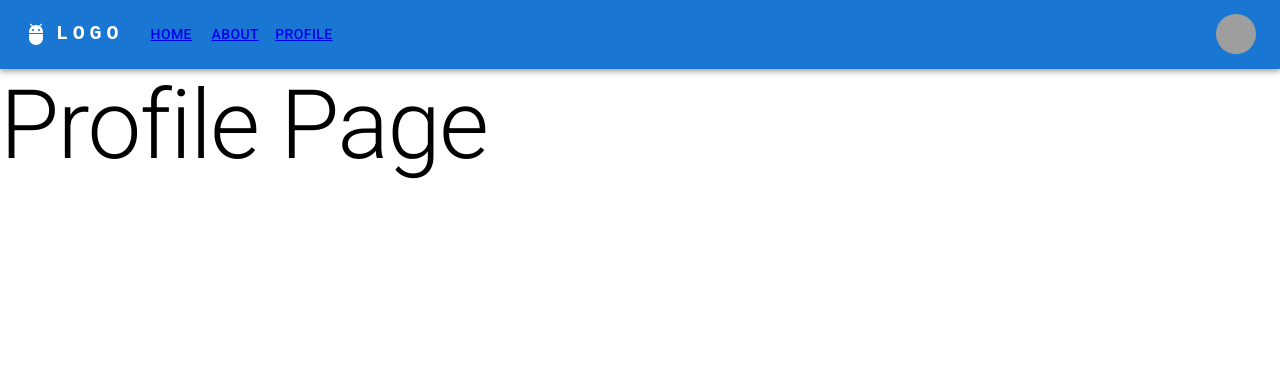
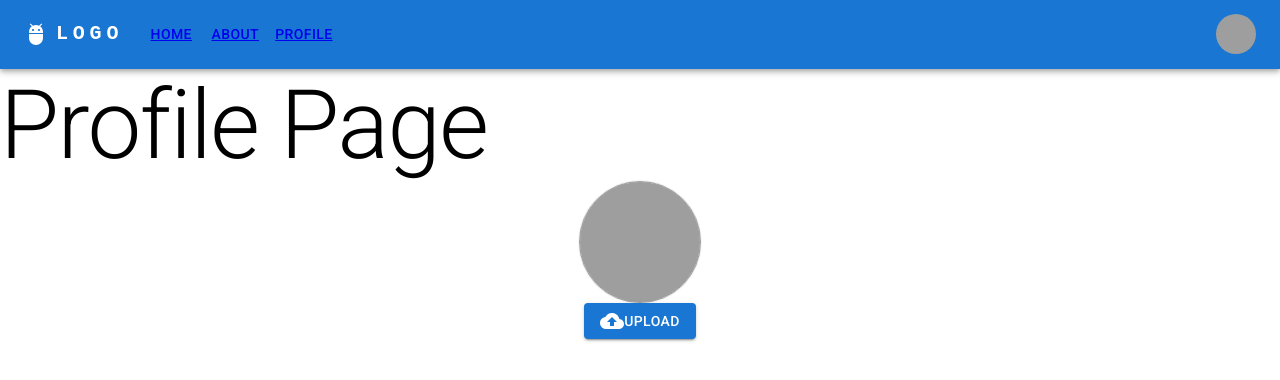
Before and after one commit to jakji93/airon-fitness, a React (Create React App) app in the folder client/: page /profile in a window 1280 px wide. Shown: the top 380 px of the page. Built offline with nearby package versions, Linux system fonts and the light colour scheme; grey boxes are pictures that could not be loaded.

Commit message:
feat: profile upload component

```diff
--- /dev/null
+++ b/client/src/components/Profile/AvatarUpload.jsx
@@ -0,0 +1,90 @@
+import React, { createRef, useState } from 'react';
+import {
+  Avatar, Box, Button, styled,
+} from '@mui/material';
+import {
+  CloudUpload as UploadIcon,
+  Delete as DeleteIcon,
+} from '@mui/icons-material';
+import { grey } from '@mui/material/colors';
+
+const BigAvatar = styled(Avatar)(({ theme }) => ({
+  width: '120px',
+  height: '120px',
+  margin: `0 auto ${theme.spacing(2)}px`,
+  border: `1px solid ${grey[500]}`,
+  boxShadow: `0 0 1px 0 ${grey[500]} inset, 0 0 1px 0 ${grey[500]}`,
+
+}));
+
+export default function AvatarUpload() {
+  const [image, _setImage] = useState(null);
+  const inputFileRef = createRef();
+
+  const cleanup = () => {
+    URL.revokeObjectURL(image);
+    inputFileRef.current.value = null;
+  };
+
+  const setImage = (newImage) => {
+    if (image) {
+      cleanup();
+    }
+    _setImage(newImage);
+  };
+
+  const handleOnChange = (event) => {
+    const newImage = event.target?.files?.[0];
+
+    if (newImage) {
+      setImage(URL.createObjectURL(newImage));
+    }
+  };
+
+  const handleClick = (event) => {
+    if (image) {
+      event.preventDefault();
+      setImage(null);
+    }
+  };
+
+  return (
+    <Box
+      display="flex"
+      flexDirection="column"
+      alignItems="center"
+      justifyContent="center"
+    >
+      <BigAvatar
+        alt="Avatar"
+        src={image || '/static/img/avatars/default-profile.svg'}
+        imgProps={{
+          style: {
+            maxHeight: '100%',
+            maxWidth: '100%',
+            objectFit: 'cover',
+          },
+        }}
+      />
+      <input
+        ref={inputFileRef}
+        accept="image/*"
+        hidden
+        id="avatar-image-upload"
+        type="file"
+        onChange={handleOnChange}
+      />
+      <label htmlFor="avatar-image-upload">
+        <Button
+          variant="contained"
+          color="primary"
+          onClick={handleClick}
+          component="span"
+        >
+          {image ? <DeleteIcon /> : <UploadIcon />}
+          {image ? 'Delete' : 'Upload'}
+        </Button>
+      </label>
+    </Box>
+  );
+}
--- a/client/src/pages/Profile.jsx
+++ b/client/src/pages/Profile.jsx
@@ -1,10 +1,14 @@
 import React from 'react';
 import { Typography } from '@mui/material';
+import AvatarUpload from '../components/Profile/AvatarUpload';
 
 export default function Profile() {
   return (
-    <Typography variant="h1">
-      Profile Page
-    </Typography>
+    <>
+      <Typography variant="h1">
+        Profile Page
+      </Typography>
+      <AvatarUpload />
+    </>
   );
 }
```
Also changed, not shown: client/src/components/Profile/AvatarUploadExample.jsx (added, +103 -0 lines).
